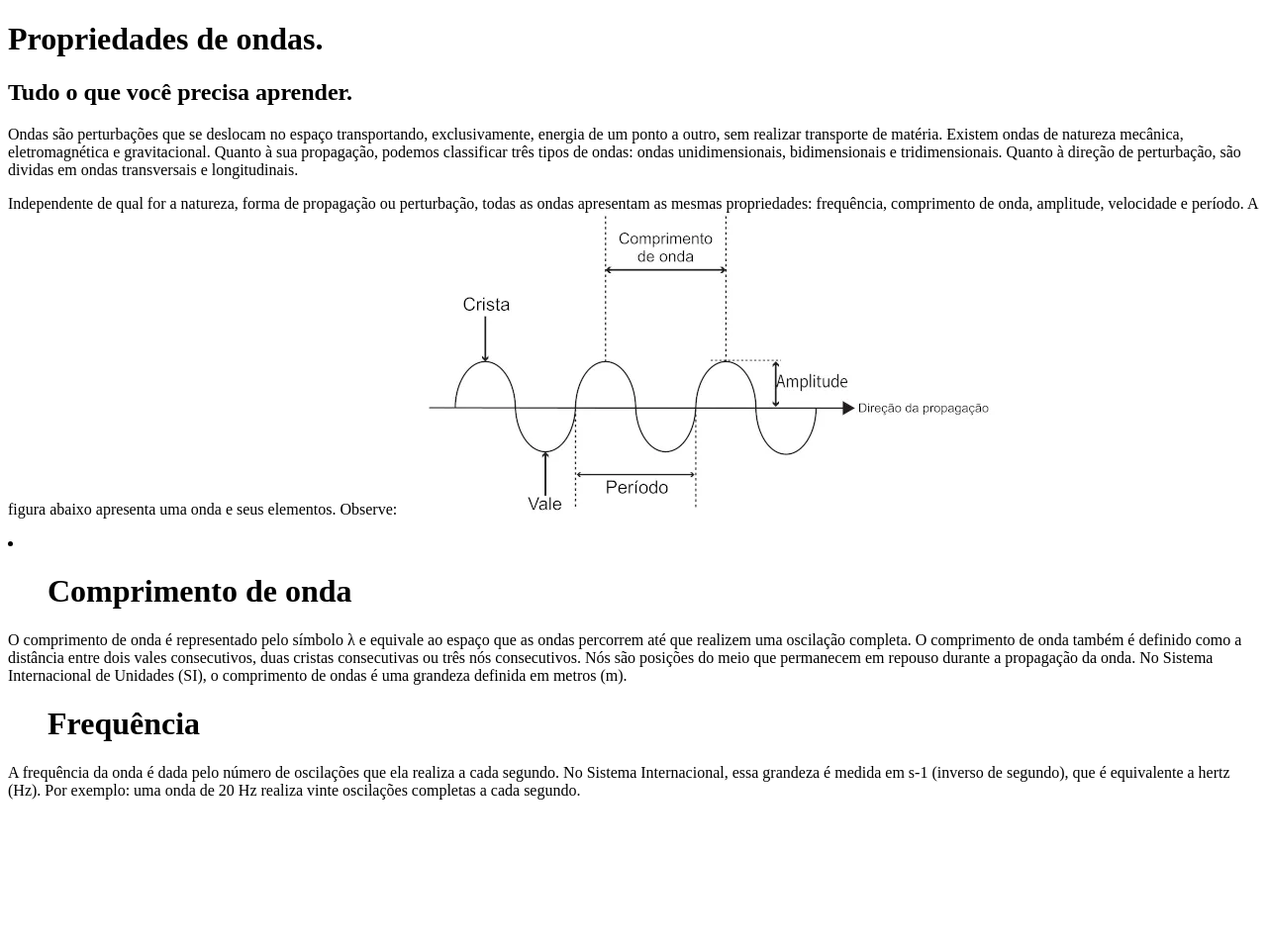
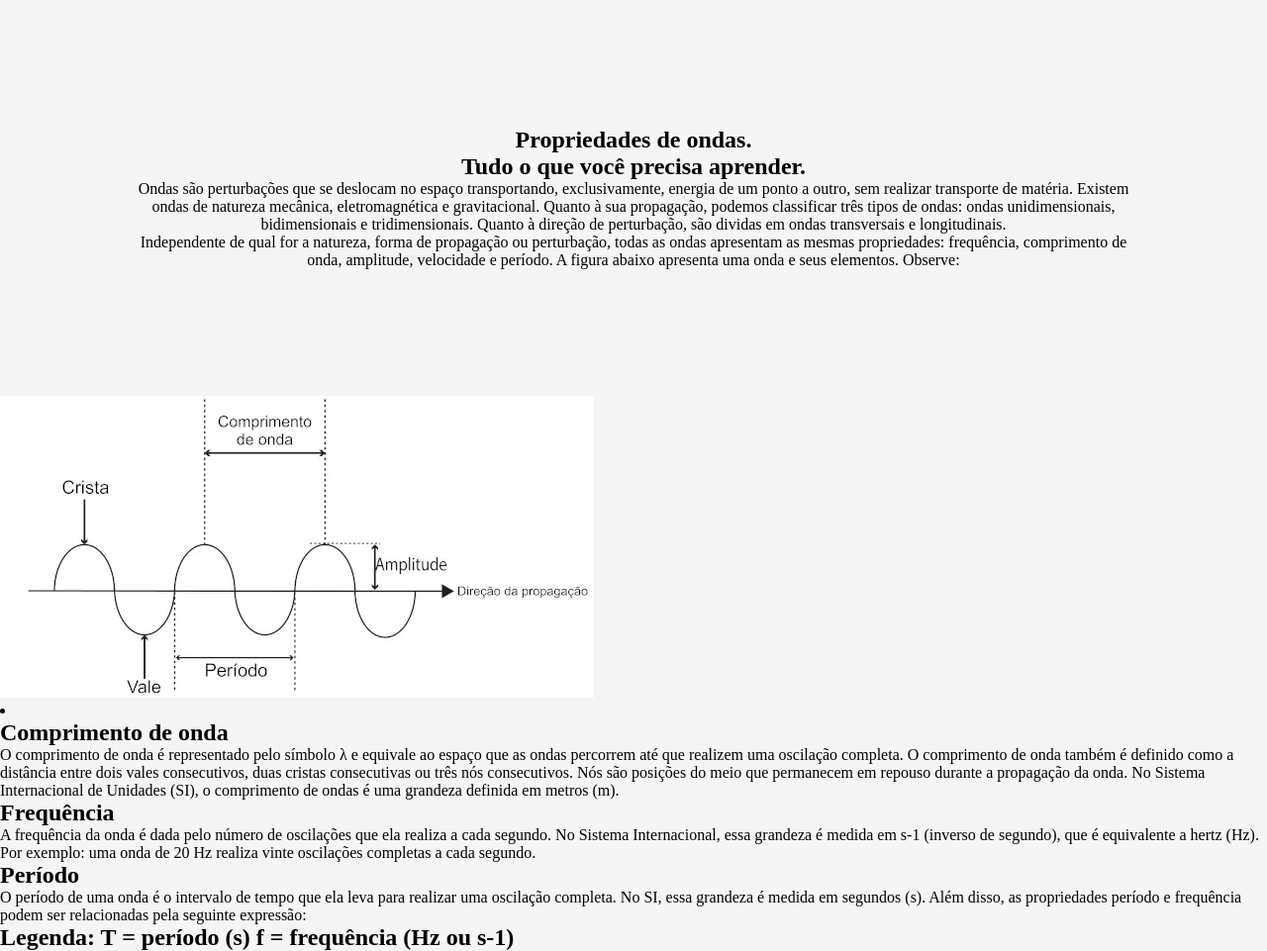
Before and after one commit to BernardoGGS/ep6, a plain HTML site: page index.html in a window 1280 px wide. Shown: the whole page at 99% size. Before the commit the page ends 824 px from the top, so only its background shows below. Drawn offline with Linux system fonts and the light colour scheme.

Commit message:
Add files via upload

```diff
--- a/index.html
+++ b/index.html
@@ -5,13 +5,15 @@
     <meta http-equiv="X-UA-Compatible" content="IE=edge">
     <meta name="viewport" content="width=device-width, initial-scale=1.0">
     <title>Document</title>
+    <link rel="stylesheet" href="style.css">
 </head>
     <body>
+        <nav class="Text1">
         <h1>Propriedades de ondas.</h1>
             <h2>Tudo o que você precisa aprender.</h2>
             <p>Ondas são perturbações que se deslocam no espaço transportando, exclusivamente, energia de um ponto a outro, sem realizar transporte de matéria. Existem ondas de natureza mecânica, eletromagnética e gravitacional. Quanto à sua propagação, podemos classificar três tipos de ondas: ondas unidimensionais, bidimensionais e tridimensionais. Quanto à direção de perturbação, são dividas em ondas transversais e longitudinais.</p>
             <p>Independente de qual for a natureza, forma de propagação ou perturbação, todas as ondas apresentam as mesmas propriedades: frequência, comprimento de onda, amplitude, velocidade e período. A figura abaixo apresenta uma onda e seus elementos. Observe:
-
+        </nav>
         <script type="text/javascript">
             function mudar(objeto, imagem){
                 ondas.src = imagem;
@@ -20,12 +22,20 @@
             <a onmouseover="mudar('ondas', 'onda3.jpg')"
                 onmouseout="mudar('ondas', 'onda2.jpg')">
             <img src="onda2.jpg" alt="" id="ondas"></a>
-
+        <nav class="text2">
         <li>
             <ul><h1>Comprimento de onda</h1></ul>
                 <p>O comprimento de onda é representado pelo símbolo λ e equivale ao espaço que as ondas percorrem até que realizem uma oscilação completa. O comprimento de onda também é definido como a distância entre dois vales consecutivos, duas cristas consecutivas ou três nós consecutivos. Nós são posições do meio que permanecem em repouso durante a propagação da onda. No Sistema Internacional de Unidades (SI), o comprimento de ondas é uma grandeza definida em metros (m).</p>
             <ul><h1>Frequência</h1></ul>
                 <p>A frequência da onda é dada pelo número de oscilações que ela realiza a cada segundo. No Sistema Internacional, essa grandeza é medida em s-1 (inverso de segundo), que é equivalente a hertz (Hz). Por exemplo: uma onda de 20 Hz realiza vinte oscilações completas a cada segundo.
+            <ul><h1>Período</h1></ul>
+                <p>O período de uma onda é o intervalo de tempo que ela leva para realizar uma oscilação completa. No SI, essa grandeza é medida em segundos (s). Além disso, as propriedades período e frequência podem ser relacionadas pela seguinte expressão:</p>
+                    <h2>
+                        Legenda:
+                        T = período (s)
+                        f = frequência (Hz ou s-1)
+                    </h2>
         </li>
+        </nav>
     </body>
 </html>
--- a/style.css
+++ b/style.css
@@ -0,0 +1,14 @@
+* {
+    padding: 0;
+    margin: 0;
+}
+
+body{
+    background-color: whitesmoke;
+}
+
+.Text1{
+    padding: 10%;
+    text-align: center;
+    justify-content: center;
+}
```
